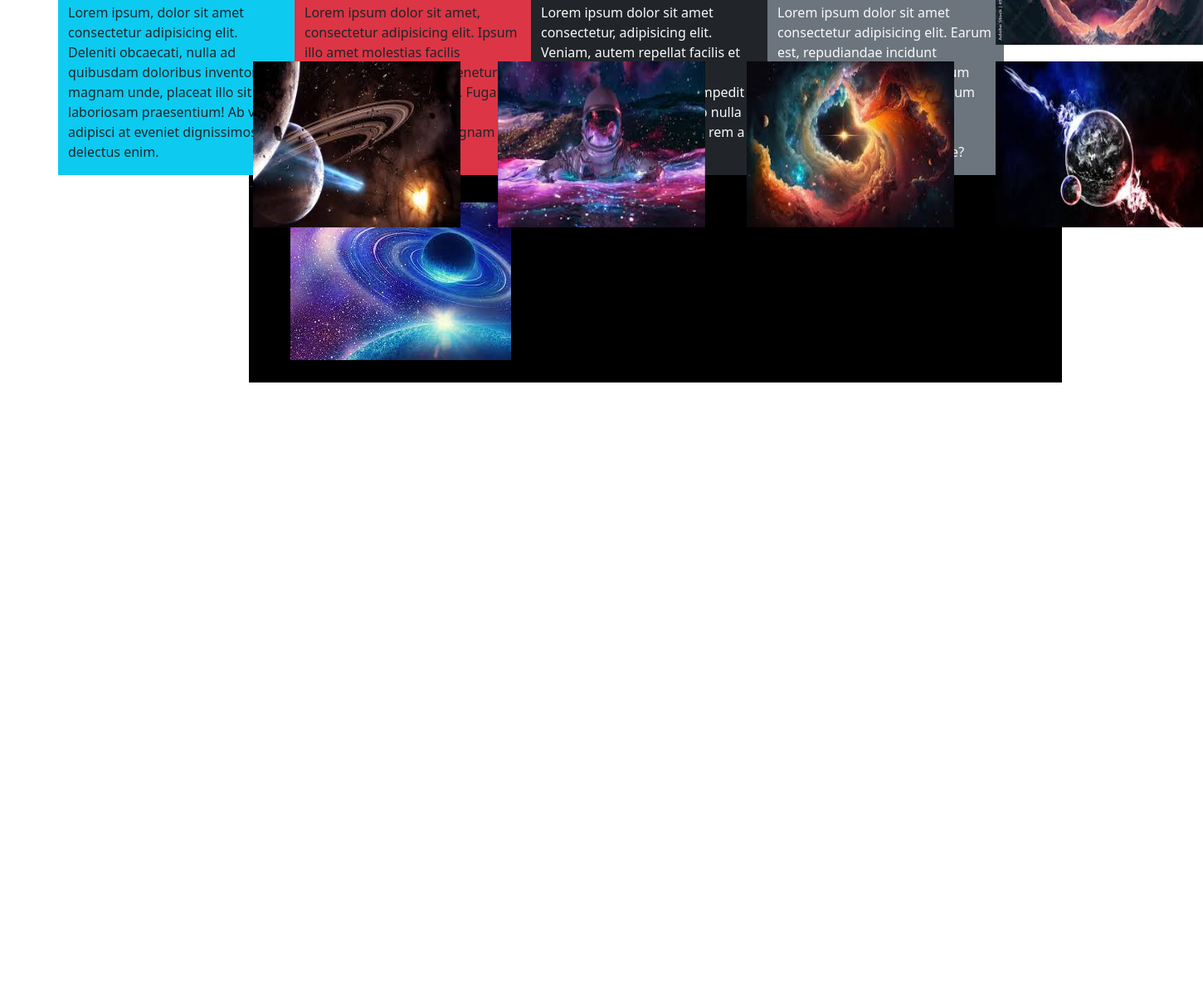
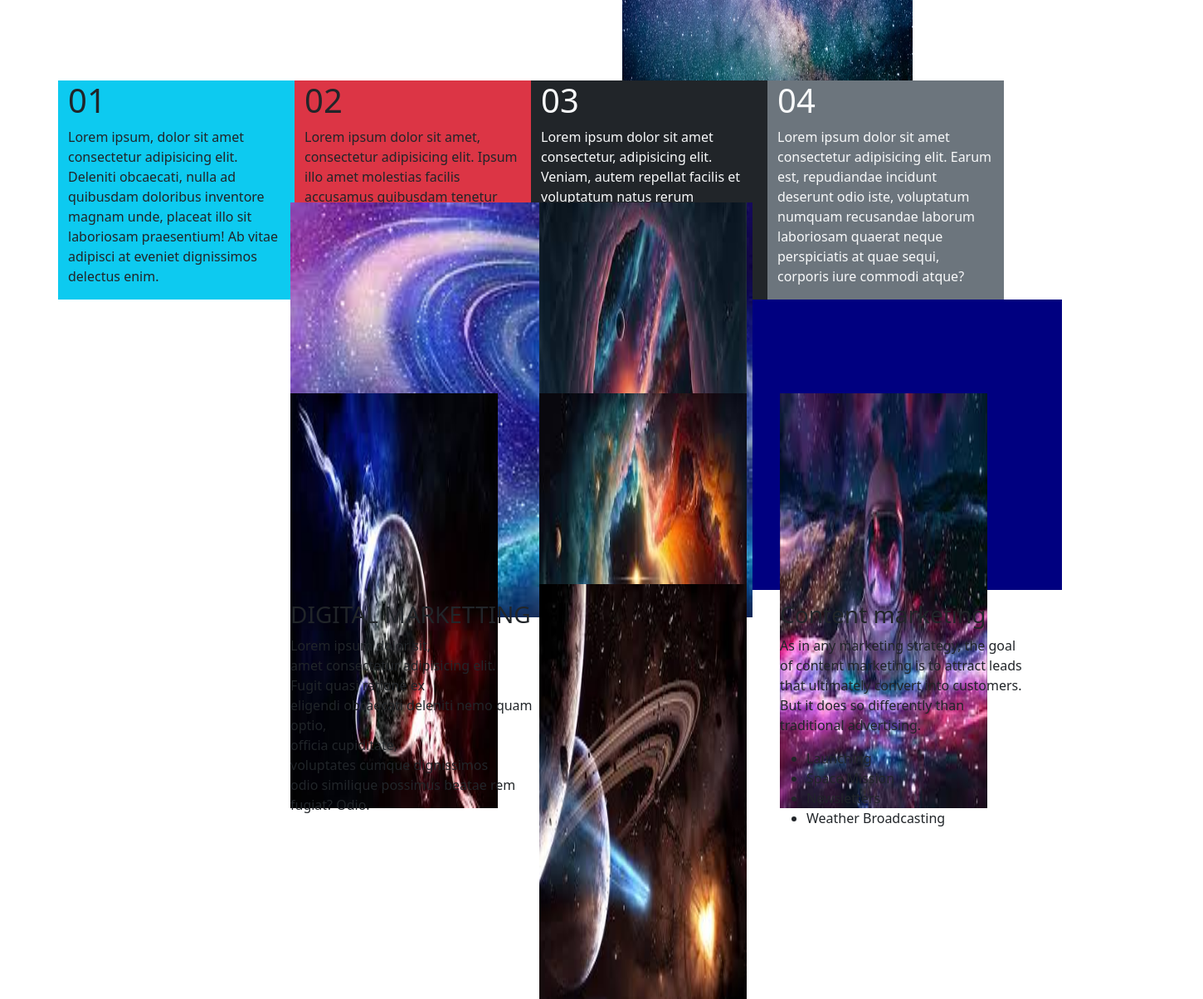
Before and after one commit to itasneem2004/jstask, a plain HTML site: page index.html in a window 1280 px wide. Shown: the part 1346-2550 px from the top of the page at 83% size, 1450 px wide, since content can reach past the window. Before the commit the page ends 1807 px from the top, so only its background shows below. Drawn offline with nearby package versions, Linux system fonts and the light colour scheme.

Commit message:
processing

```diff
--- a/index.html
+++ b/index.html
@@ -1,13 +1,17 @@
 <!DOCTYPE html>
 <html lang="en">
+
 <head>
   <meta charset="UTF-8">
   <meta name="viewport" content="width=device-width, initial-scale=1.0">
   <title>Task-03</title>
-    <link rel="stylesheet" href="style.css"></link>
-    <link href="https://cdn.jsdelivr.net/npm/bootstrap@5.3.3/dist/css/bootstrap.min.css" rel="stylesheet" integrity="sha384-QWTKZyjpPEjISv5WaRU9OFeRpok6YctnYmDr5pNlyT2bRjXh0JMhjY6hW+ALEwIH" crossorigin="anonymous">
+  <link rel="stylesheet" href="style.css">
+  </link>
+  <link href="https://cdn.jsdelivr.net/npm/bootstrap@5.3.3/dist/css/bootstrap.min.css" rel="stylesheet"
+    integrity="sha384-QWTKZyjpPEjISv5WaRU9OFeRpok6YctnYmDr5pNlyT2bRjXh0JMhjY6hW+ALEwIH" crossorigin="anonymous">
 
 </head>
+
 <body>
   <section>
     <div class="text">
@@ -37,7 +41,7 @@
             <p>Lorem ipsum dolor sit amet consectetur adipisicing elit.</p>
           </div>
           <div class="col">
-            <img src="images/img1.jpg" height="350" width="350">
+            <img src="images/img1.jpg"  class="img-fluid" height="350" width="350">
           </div>
         </div>
       </div>
@@ -45,52 +49,78 @@
         <div class="row align-items-start">
           <div class="col text-dark text-bg-info">
             <h1>01</h1>
-            <p>Lorem ipsum, dolor sit amet consectetur adipisicing elit. Deleniti obcaecati, nulla ad quibusdam doloribus inventore magnam unde, placeat illo sit laboriosam praesentium!
+            <p>Lorem ipsum, dolor sit amet consectetur adipisicing elit. Deleniti obcaecati, nulla ad quibusdam
+              doloribus inventore magnam unde, placeat illo sit laboriosam praesentium!
               Ab vitae adipisci at eveniet dignissimos delectus enim.</p>
           </div>
           <div class="col text-dark text-bg-danger">
             <h1>02</h1>
-            <p>Lorem ipsum dolor sit amet, consectetur adipisicing elit. Ipsum illo amet molestias facilis accusamus quibusdam tenetur libero impedit eos omnis.
+            <p>Lorem ipsum dolor sit amet, consectetur adipisicing elit. Ipsum illo amet molestias facilis accusamus
+              quibusdam tenetur libero impedit eos omnis.
               Fuga quasi atque rerum facilis possimus in nesciunt magnam ratione.</p>
           </div>
           <div class="col text-light text-bg-dark">
             <h1>03</h1>
-            <p>Lorem ipsum dolor sit amet consectetur, adipisicing elit. Veniam, autem repellat facilis et voluptatum natus rerum doloremque assumenda
+            <p>Lorem ipsum dolor sit amet consectetur, adipisicing elit. Veniam, autem repellat facilis et voluptatum
+              natus rerum doloremque assumenda
               impedit placeat tempore harum ab nulla dolores laudantium eaque rem a excepturi.</p>
           </div>
           <div class="col text-light text-bg-secondary">
             <h1>04</h1>
-            <p>Lorem ipsum dolor sit amet consectetur adipisicing elit. Earum est, repudiandae incidunt deserunt odio iste, voluptatum numquam recusandae laborum laboriosam quaerat
+            <p>Lorem ipsum dolor sit amet consectetur adipisicing elit. Earum est, repudiandae incidunt deserunt odio
+              iste, voluptatum numquam recusandae laborum laboriosam quaerat
               neque perspiciatis at quae sequi, corporis iure commodi atque?</p>
           </div>
         </div>
       </div>
       <div class="bg1">
         <div class="warning">
-          <!-- <img src="images/img3.jfif" height="200" width="250"> -->
+
         </div>
         <div class="light">
-          <img src="images/img4.jfif">
+          <img src="images/img4.jfif" class="img-fluid">
         </div>
         <div class="dark">
-          <img src="images/img5.jfif" height="200" width="250">
+          <img src="images/img5.jfif" class="img-fluid" height="200" width="250">
         </div>
         <div class="white">
-          <img src="images/img6.jfif" height="200" width="250">
+          <img src="images/img6.jfif" class="img-fluid" height="200" width="250">
         </div>
         <div class="sky">
-          <img src="images/img7.jfif" height="200" width="250">
+          <img src="images/img7.jfif" class="img-fluid" height="200" width="250">
         </div>
         <div class="green">
-          <img src="images/img8.jfif" height="200" width="250">
+          <img src="images/img8.jfif" class="img-fluid" height="200" width="250">
         </div>
         <div class="blue">
-          <img src="images/img9.jfif" height="200" width="250">
-        </div> -->
+          <img src="images/img9.jfif" class="img-fluid"  height="300" width="250">
+        </div>
+
+        <div class="end text-dark text-start" style="height: 350px; width: 300px;">
+          <h3>DIGITAL MARKETTING</h3>
+          <P>Lorem ipsum dolor sit,<br> amet consectetur adipisicing elit.<br> Fugit quasi ratione ex<br> eligendi
+            obcaecati
+            deleniti nemo quam optio,<br>officia cupiditate,<br>
+            voluptates cumque dignissimos<br> odio similique possimus beatae rem fugiat? Odio.</P>
+        </div>
+        <div class="red text-dark text-start" style="height: 350px; width: 300px;">
+          <h3>Content marketing</h3>
+          <p>As in any marketing strategy, the goal of content marketing is to attract leads that ultimately convert
+            into customers. But it does so differently than traditional advertising. <br>
+          <ul>
+            <li>Launching</li>
+            <li>Space Mission</li>
+            <li>Newsletters</li>
+            <li>Weather Broadcasting</li>
+          </ul>
+        </div>
+
       </div>
     </div>
   </section>
 
-    <script src="https://cdn.jsdelivr.net/npm/bootstrap@5.3.3/dist/js/bootstrap.bundle.min.js" integrity="sha384-YvpcrYf0tY3lHB60NNkmXc5s9fDVZLESaAA55NDzOxhy9GkcIdslK1eN7N6jIeHz" crossorigin="anonymous"></script>
+  <script src="https://cdn.jsdelivr.net/npm/bootstrap@5.3.3/dist/js/bootstrap.bundle.min.js"
+    integrity="sha384-YvpcrYf0tY3lHB60NNkmXc5s9fDVZLESaAA55NDzOxhy9GkcIdslK1eN7N6jIeHz"
+    crossorigin="anonymous"></script>
 </body>
 </html>
--- a/style.css
+++ b/style.css
@@ -24,44 +24,63 @@ body{background-image: url(images/img2.jpg);
 
 }
 .bg1{
-    background-color: black;
-    margin-left: 300px;
+    background-color:navy;
+    margin-left: 350px;
     top: 1200px;
-    height: 250px;
+    height: 350px;
 }
 
 .light{
     position: absolute;
-    margin-left: 50px;
+    margin-right: 373px;
     top: 1590px;
 }
 
 .dark{
     position: absolute;
-    margin-left: 900px;
-    top: 1200px;
+    margin-left: 300px;
+    top: 1590px;
 }
 
 .white{
      position: absolute;
-    margin-left: 900px;
-    top: 1420px;
+    margin-right: 300px;
+    top: 1820px;
 }
 
 .sky{
     position: absolute;
-    margin-left: 600px;
-    top: 1420px;
+    margin-left: 300px;
+    top: 1820px;
 }
 
-.green{
+ .green{
     position: absolute;
-    margin-left: 300px;
-    top: 1420px;
-}
+    margin-left: 590px;
+    top: 1820px;
+ }
 
 .blue{
     position: absolute;
-    margin-left: 5px;
-    top: 1420px;
+    margin-left: 300px;
+    top: 2050px;
  }
+
+ .end{
+    position: absolute;
+    top:2070px;
+    margin-right: 373px;
+  }
+
+
+.red{
+  position: absolute;
+  top: 2070px;
+  margin-left:590px;
+}
+
+@media only screen and (min-width:600px) {
+    .img-fluid {
+        height: 500px !important;
+    }
+}
```
Also changed, not shown: script.js (deleted). Lines whose indentation alone changed are shown as unchanged.
